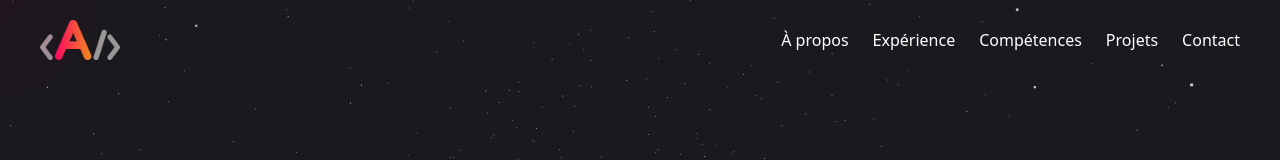
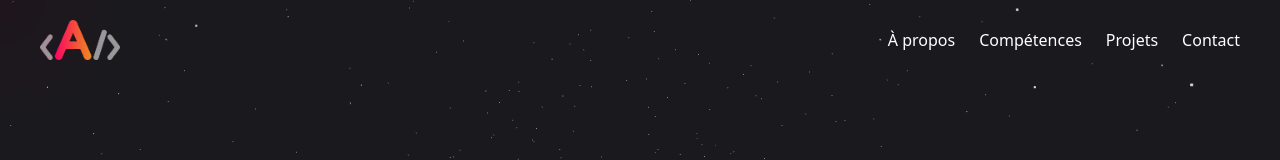
Before and after one commit to DorianCadiot/portfolio-alternance, a React (Vite) app: page / in a window 1280 px wide. Shown: the top 160 px of the page. Built offline with nearby package versions, Linux system fonts and the light colour scheme; no server answers.

Commit message:
Update data.ts

```diff
--- a/src/constants/data.ts
+++ b/src/constants/data.ts
@@ -3,11 +3,6 @@ export const navLinks = [
     id: 1,
     name: "À propos",
     href: "#home",
-  },
-  {
-    id: 2,
-    name: "Expérience",
-    href: "#experience",
   },
   {
     id: 3,
```
